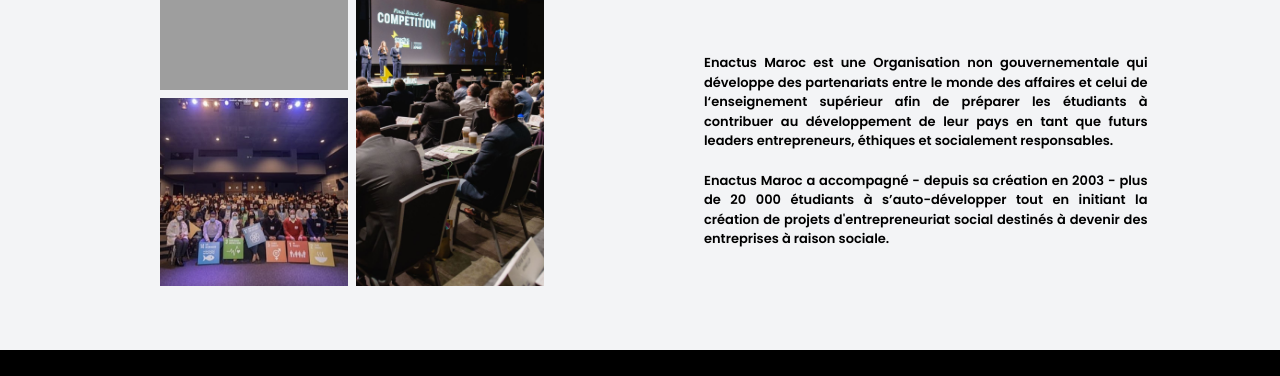
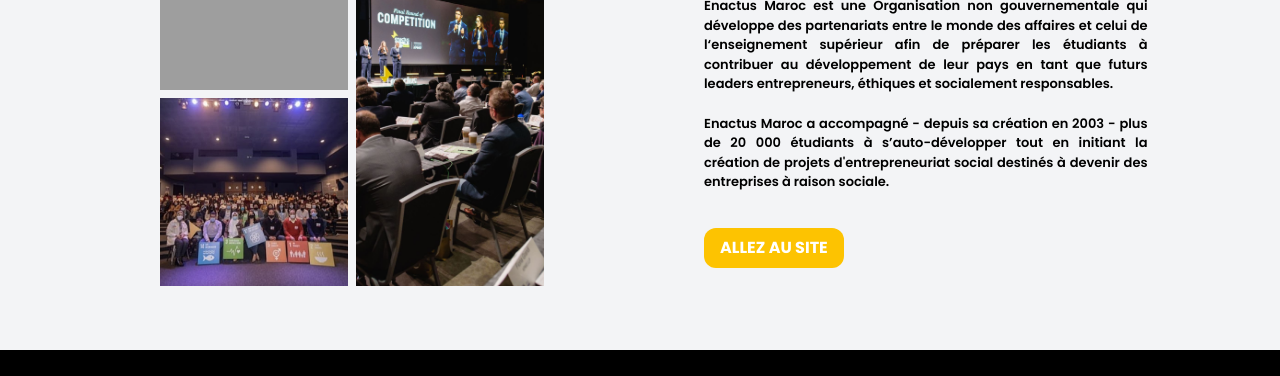
Before and after one commit to MEDaymaneazarkale/ENACTUS-ENCGT-V2, a plain HTML site: page about_enactusMorocco.html in a window 1280 px wide. Shown: the part 367-743 px from the top of the page. Drawn offline with nearby package versions, Linux system fonts and the light colour scheme; grey boxes are pictures that could not be loaded; a web font is replaced by a local one.

Commit message:
Add files via upload

```diff
--- a/about_enactusMorocco.html
+++ b/about_enactusMorocco.html
@@ -93,7 +93,8 @@
        </div>
       <div class="w-[75%] flex flex-col items-start max-sm:items-center justify-around max-sm:mx-auto">
         <h1 class="text-4xl max-sm:text-xl font-black text-enactus max-sm:py-4">ENACTUS MOROCCO</h1>
-        <p class="min-w-min text-justify w-[77%] font-semibold text-[13px] max-sm:w-[110%]">Enactus Maroc est une Organisation non gouvernementale qui développe des partenariats entre le monde des affaires et celui de l‘enseignement supérieur afin de préparer les étudiants à contribuer au développement de leur pays en tant que futurs leaders entrepreneurs, éthiques et socialement responsables.<span class="block pt-5">Enactus Maroc a accompagné - depuis sa création en 2003 - plus de 20 000 étudiants à s’auto-développer tout en initiant la création de projets d'entrepreneuriat social destinés à devenir des entreprises à raison sociale.</span></p>
+        <p class="min-w-min text-justify w-[77%] font-semibold text-[13px] max-sm:w-[110%] max-sm:mb-8">Enactus Maroc est une Organisation non gouvernementale qui développe des partenariats entre le monde des affaires et celui de l‘enseignement supérieur afin de préparer les étudiants à contribuer au développement de leur pays en tant que futurs leaders entrepreneurs, éthiques et socialement responsables.<span class="block pt-5">Enactus Maroc a accompagné - depuis sa création en 2003 - plus de 20 000 étudiants à s’auto-développer tout en initiant la création de projets d'entrepreneuriat social destinés à devenir des entreprises à raison sociale.</span></p>
+        <a href="https://encgt.ma/en/" target="_blank" class="w-fit h-fit font-bold py-2 px-4 bg-[#fdc301] text-white rounded-xl">ALLEZ AU SITE</a>
       </div>
     </div>
     </section>
```
